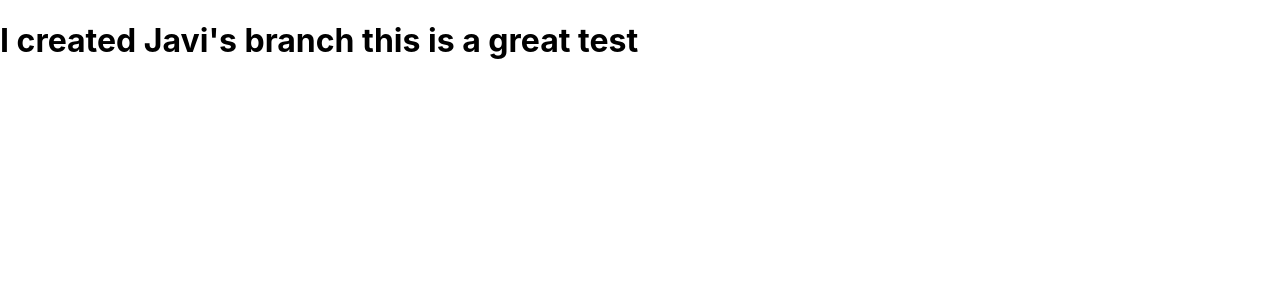
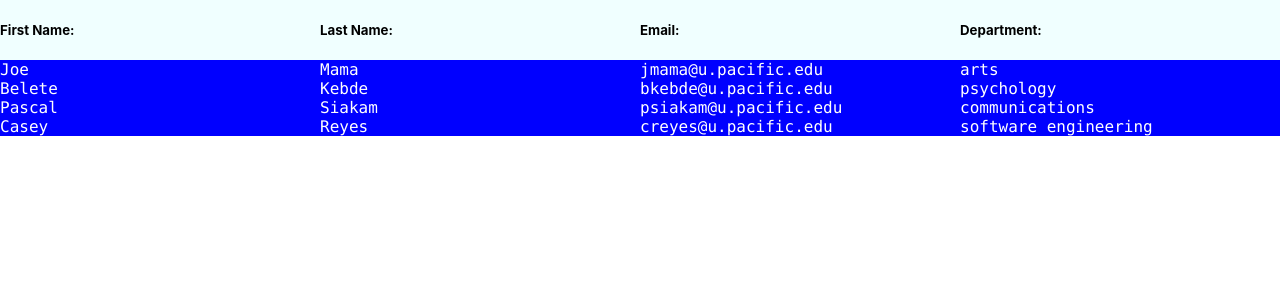
Before and after one commit to javiguerra777/React-Student-Directory, a React (Create React App) app: page / in a window 1280 px wide. Shown: the top 300 px of the page. Built offline with nearby package versions, Linux system fonts and the light colour scheme.

Commit message:
inserted data and style

```diff
--- a/package.json
+++ b/package.json
@@ -6,6 +6,7 @@
     "@testing-library/jest-dom": "^5.16.4",
     "@testing-library/react": "^13.1.1",
     "@testing-library/user-event": "^13.5.0",
+    "nanoid": "^3.3.3",
     "react": "^18.0.0",
     "react-dom": "^18.0.0",
     "react-scripts": "5.0.1",
--- a/src/App.css
+++ b/src/App.css
@@ -0,0 +1,32 @@
+li {
+  list-style-type: none;
+}
+.center {
+  display: flex;
+  align-items: center;
+}
+.data {
+  background-color: pink;
+  display: flex;
+  flex-direction: column;
+
+}
+.item {
+  background-color: blue;
+
+}
+#headerRow {
+  background-color: azure;
+  display: grid;
+  grid-template-columns: repeat(4, 1fr);
+}
+#body {
+  background-color: black;
+  color: white;
+}
+#grid-container {
+  background-color: green;
+  display: grid;
+  width: 100%;
+  grid-template-columns: repeat(4, 1fr);
+}
--- a/src/App.jsx
+++ b/src/App.jsx
@@ -1,8 +1,32 @@
 import './App.css';
-
+import people from './services/people.json';
 function App() {
   return (
-    <h1>I created Javi's branch this is a great test</h1>
+    <>
+    <section className='data'>
+          <header id='headerRow'>
+            <h5>First Name:</h5>
+            <h5>Last Name:</h5>
+            <h5>Email:</h5>
+            <h5>Department:</h5>
+          </header>
+          <main id="body">
+            <code>
+            {people.map(({firstName, lastName, email, department}) =>
+            <>
+            <div id="grid-container">
+              <li className='item'>{firstName.replace(firstName[0], firstName[0].toUpperCase())}</li>
+              <li className='item'>{lastName.replace(lastName[0], lastName[0].toUpperCase())}</li>
+              <li className='item'>{email.toLowerCase()}</li>
+              <li className='item'>{department}</li>
+            </div>
+            </>
+            )
+            }
+            </code>
+          </main>
+    </section>
+    </>
   );
 }
 
```
Also changed, not shown: 1 other file (tests, documents, lock files or other folders).
